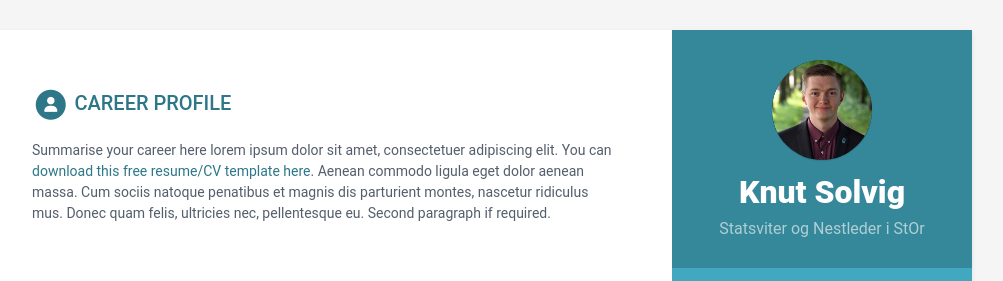
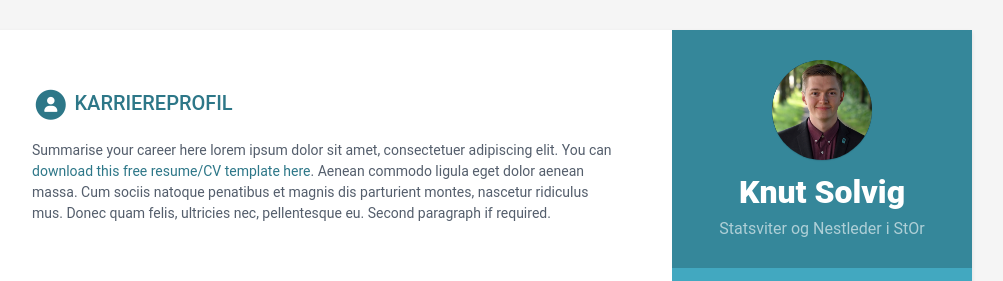
Before and after one commit to KnutSolvig/knutsolvig.github.io, a Jekyll site: the page built from index.html, in a window 1280 px wide and 900 px high. Shown: the top 281 px of the window, without its empty margins (168-1171 px from the left). Built offline with Jekyll 4.4.1, drawn with Linux system fonts in a browser that asks for light colours.

Commit message:
Update data.yml

```diff
--- a/_data/data.yml
+++ b/_data/data.yml
@@ -63,7 +63,7 @@ sidebar:
     - item: Friluftsliv
 
 career-profile:
-  title: Career Profile
+  title: Karriereprofil
   summary: |
     Summarise your career here lorem ipsum dolor sit amet, consectetuer
     adipiscing elit. You can [download this free resume/CV template here]().
```
